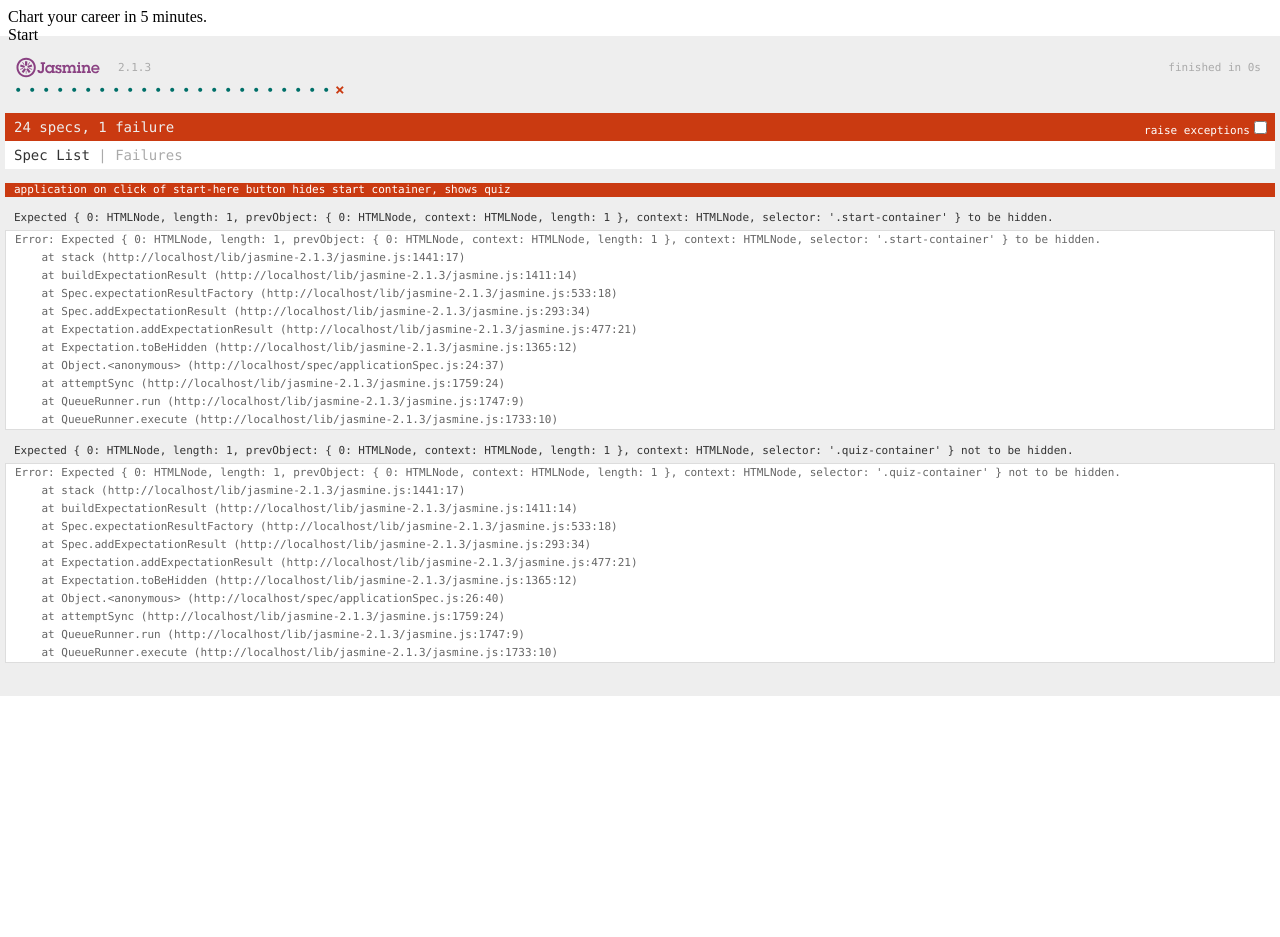
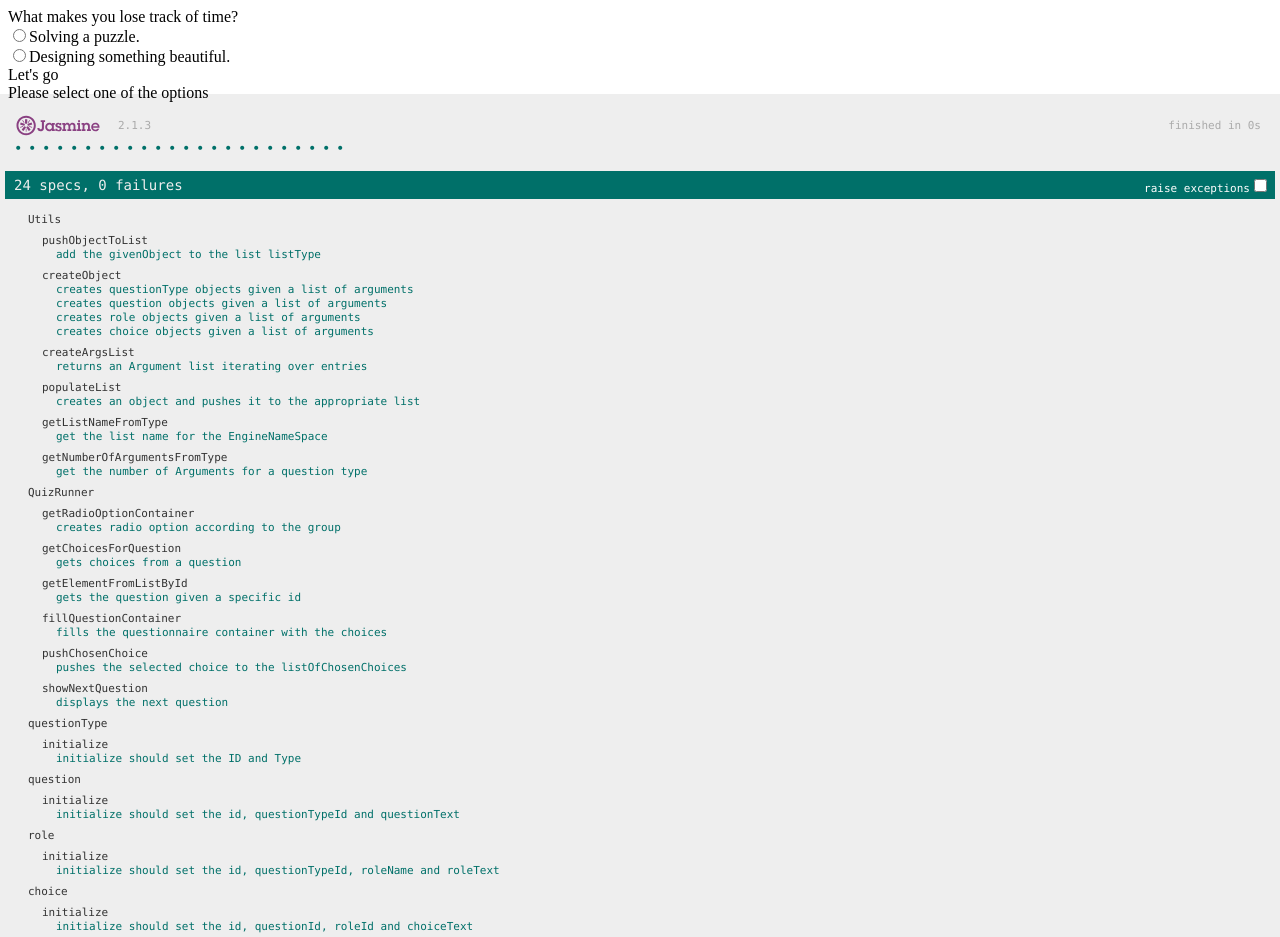
Before and after one commit to multunus/career-quiz, a plain HTML site: page SpecRunner.html in a window 1280 px wide. Shown: the top 937 px of the page. Before the commit the page ends 800 px from the top, so only its background shows below. Drawn offline with Linux system fonts and the light colour scheme.

Commit message:
Changing classes to ids and on quiz start, currentQuestion is set to 0.

```diff
--- a/SpecRunner.html
+++ b/SpecRunner.html
@@ -37,7 +37,7 @@
 </head>
 
 <body>
-  <div class="quiz-container">
+  <div id="quiz-container">
     <form id="questionnaire">
       <div id="question-text">
 
@@ -46,21 +46,21 @@
 
       </div>
       <div>
-       <div class="submit-choice">Let's go</div>
+       <div id="submit-choice">Let's go</div>
       </div>
-      <div class="error-field">Please select one of the options</div>
+      <div id="error-field">Please select one of the options</div>
     </form>
   </div>
-  <div class="results-container">
-    <div class="result-text">
+  <div id="results-container">
+    <div id="result-text">
       Ta da!! Results!!
     </div>
   </div>
-  <div class="start-container">
-    <div class="start-text">
+  <div id="start-container">
+    <div id="start-text">
       Chart your career in 5 minutes.
     </div>
-    <div class="start-here">Start</div>
+    <div id="start-here">Start</div>
   </div>
 </body>
 </html>
--- a/spec/applicationSpec.js
+++ b/spec/applicationSpec.js
@@ -1,29 +1,43 @@
 describe("application", function(){
 
   beforeEach(function() {
+    var questionType = {'pid' : '1', 'ptype' : 'Profession'};
+    var role1 = {'pid' : '1', 'questionTypeId' : '1', 'roleName': 'programmer', 'roleText': 'You are a builder by nature. You can become a great programmer.'};
+    var role2 = {'pid' : '2', 'questionTypeId' : '1', 'roleName': 'designer', 'roleText': 'You are an artist. You can become a great designer.'};
+    var question1 = {'pid' : '1', 'questionTypeId' : '1', 'questionText': 'What makes you lose track of time?'};
+    var question2 = {'pid' : '2', 'questionTypeId' : '1', 'questionText': 'What are you curious about learning?'};
+    var choice1 = {'pid': '1', 'questionId' : '1', 'roleId': '1', 'choiceText': 'Solving a puzzle.'};
+    var choice2 = {'pid': '2', 'questionId' : '1', 'roleId': '2', 'choiceText': 'Designing something beautiful.'};
+    var choice3 = {'pid': '3', 'questionId' : '2', 'roleId': '1', 'choiceText': 'New programming techniques.'};
+    var choice4 = {'pid': '4', 'questionId' : '2', 'roleId': '2', 'choiceText': 'New design techniques.'};
+
     EngineNameSpace = {
-      listOfQuestionTypes : [],
-      listOfQuestions : [],
-      listOfChoices : [],
-      listOfRoles : [],
-      listOfChosenChoices : []
+      listOfQuestionTypes : [questionType],
+      listOfQuestions : [question1, question2],
+      listOfChoices : [choice1, choice2, choice3, choice4],
+      listOfRoles : [role1, role2],
+      listOfChosenChoices : [],
+      currentQuestion: 0
     };
   });
 
   describe("on click of start-here button", function(){
     beforeEach(function(){
-    $(".start-container").show();
-    $(".quiz-container").hide();
-    $(".results-container").hide();
+      $("#start-container").show();
+      $("#quiz-container").hide();
+      $("#results-container").hide();
+      EngineNameSpace.currentQuestion = 0;
     });
     it("hides start container, shows quiz", function(){
-      var spyEvent = spyOnEvent('.start-here', 'click');
-      $(".start-here").click();
-      expect('click').toHaveBeenTriggeredOn('.start-here');
+      var spyEvent = spyOnEvent('#start-here', 'click');
+      $("#start-here").click();
+      expect('click').toHaveBeenTriggeredOn('#start-here');
       expect(spyEvent).toHaveBeenTriggered();
-      expect($(".start-container")).toBeHidden();
-      expect($(".results-container")).toBeHidden();
-      expect($(".quiz-container")).not.toBeHidden();
+      expect($("#start-container")).toBeHidden();
+      expect($("#results-container")).toBeHidden();
+      expect($("#quiz-container")).not.toBeHidden();
+      expect(EngineNameSpace.currentQuestion).toBe(1);
+      expect('#question-text').toHaveText('What makes you lose track of time?');
     });
   });
 
--- a/spec/quizRunnerSpec.js
+++ b/spec/quizRunnerSpec.js
@@ -50,8 +50,8 @@ describe("QuizRunner", function(){
     });
     it("fills the questionnaire container with the choices", function(){
       QuizRunner.fillQuestionContainer('1');
-      expect("#question-text").toHaveText('What are you curious about learning?');
-      expect("#choices").toContainElement('div input');
+      expect('#question-text').toHaveText('What are you curious about learning?');
+      expect('#choices').toContainElement('div input');
     });
   });
 
@@ -75,9 +75,9 @@ describe("QuizRunner", function(){
       var question1 = {'pid' : '1', 'questionText': 'What makes you lose track of time?'};
       var question2 = {'pid' : '2', 'questionText': 'What are you curious about learning?'};
       var choice1 = {'pid': '1', 'questionId' : '1', 'choiceText': 'Solving a puzzle.'};
-      var choice2 ={'pid': '2', 'questionId' : '1', 'choiceText': 'Designing something beautiful.'};
+      var choice2 = {'pid': '2', 'questionId' : '1', 'choiceText': 'Designing something beautiful.'};
       var choice3 = {'pid': '3', 'questionId' : '2', 'choiceText': 'New programming techniques.'};
-      var choice4 ={'pid': '4', 'questionId' : '2', 'choiceText': 'New design techniques.'};
+      var choice4 = {'pid': '4', 'questionId' : '2', 'choiceText': 'New design techniques.'};
       EngineNameSpace = {
         listOfQuestions : [question1, question2],
         listOfChoices : [choice1, choice2, choice3, choice4],
@@ -87,15 +87,15 @@ describe("QuizRunner", function(){
     it("displays the next question", function(){
       QuizRunner.showNextQuestion();
       // Check for hide and show stuff
-      expect($(".start-container")).toBeHidden();
-      expect($(".results-container")).toBeHidden();
-      expect($(".quiz-container")).not.toBeHidden();
+      expect($('#start-container')).toBeHidden();
+      expect($('#results-container')).toBeHidden();
+      expect($('#quiz-container')).not.toBeHidden();
 
       // Check for question text and options
-      expect("#question-text").toHaveText('What makes you lose track of time?');
+      expect('#question-text').toHaveText('What makes you lose track of time?');
       expect("input[value='1']").toBeInDOM();
       QuizRunner.showNextQuestion();
-      expect("#question-text").toHaveText('What are you curious about learning?');
+      expect('#question-text').toHaveText('What are you curious about learning?');
       expect("input[value='1']").not.toBeInDOM();
       expect("input[value='3']").toBeInDOM();
     });
--- a/src/application.js
+++ b/src/application.js
@@ -1,5 +1,6 @@
 $(document).ready( function(){
-  $('.start-here').click(function(){
+  $('#start-here').click(function(){
+    EngineNameSpace.currentQuestion = 0;
     QuizRunner.showNextQuestion();
   });
 });
--- a/src/quizRunner.js
+++ b/src/quizRunner.js
@@ -9,9 +9,9 @@ QuizRunner = {
     return _.find(list, function(q){ if ( q.pid == elementId ) { return q; }});
   },
   fillQuestionContainer: function(questionId){
-    $("#question-text").text(QuizRunner.getElementFromListById(EngineNameSpace['listOfQuestions'], questionId).questionText);
+    $('#question-text').text(QuizRunner.getElementFromListById(EngineNameSpace['listOfQuestions'], questionId).questionText);
     var choices = QuizRunner.getChoicesForQuestion(questionId);
-    $("#choices").empty();
+    $('#choices').empty();
     _.each(choices, function(choice){ $("#choices").append(QuizRunner.getRadioOptionContainer(choice.questionId, choice.pid, choice.choiceText))})
   },
   pushChosenChoice : function(choiceId){
@@ -20,9 +20,9 @@ QuizRunner = {
   },
   showNextQuestion: function(){
     if (EngineNameSpace.currentQuestion < EngineNameSpace.listOfQuestions.length) {
-      $('.start-container').hide();
-      $('.results-container').hide();
-      $('.quiz-container').show();
+      $('#start-container').hide();
+      $('#results-container').hide();
+      $('#quiz-container').show();
       EngineNameSpace.currentQuestion += 1;
       QuizRunner.fillQuestionContainer((EngineNameSpace.currentQuestion).toString());
     }
```
Also changed, not shown: index.html (+8 -8 lines).
